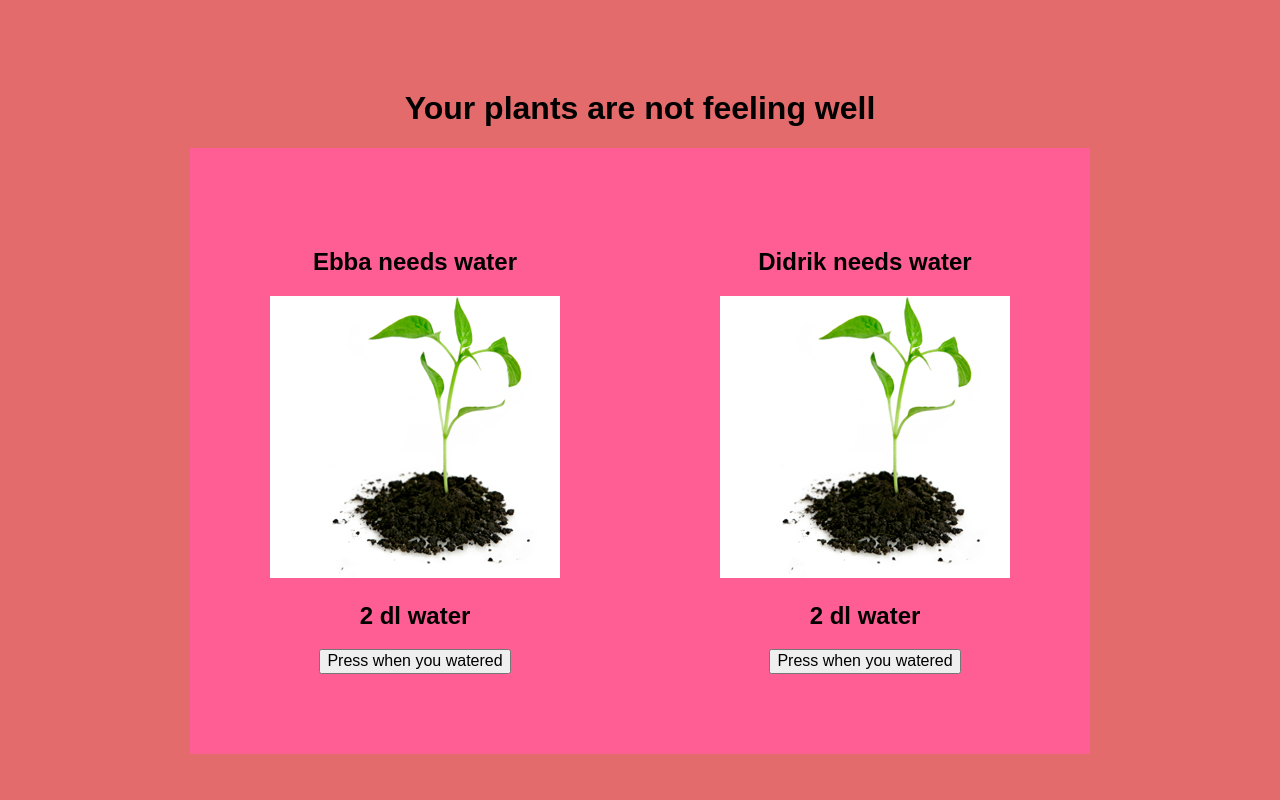
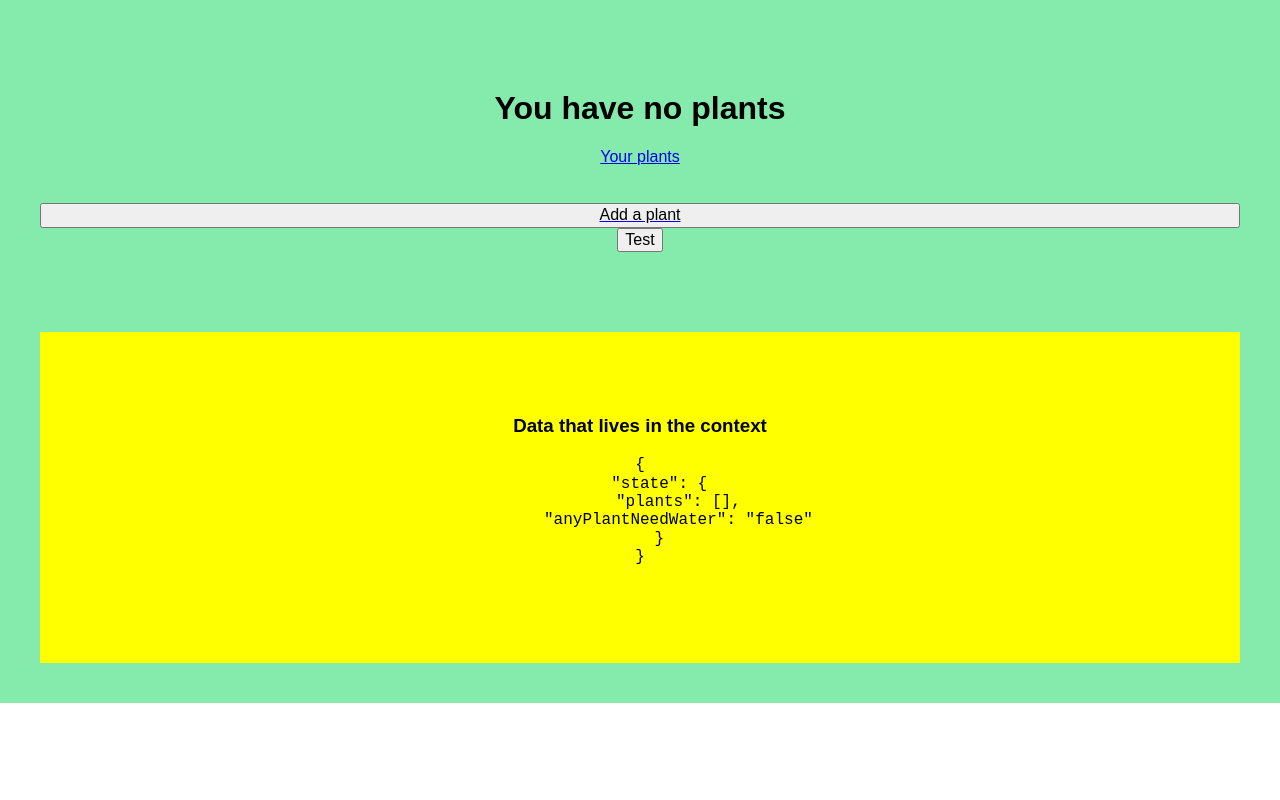
Before and after one commit to carsva/plantapp, a React (Create React App) app: page /home in a window 1280 px wide. Shown: the top 800 px of the page. Built offline with nearby package versions, Linux system fonts and the light colour scheme.

Commit message:
Starting the deletion of plants (not finished)

```diff
--- a/src/AppContext.js
+++ b/src/AppContext.js
@@ -2,24 +2,25 @@ import React from 'react';
 
 export const AppContext = React.createContext('plant');
 
-let plants = [
-      {
-        name: 'Ebba',
-        amount: 2,
-        timesPerMonth: 3,
-        picture: './../plant.jpg',
-        plantNeedWater: true,
-      },
-      {
-        name: 'Didrik',
-        amount: 2,
-        timesPerMonth: 3,
-        picture: './../plant.jpg',
-        plantNeedWater: true,
-      },
-];
+// let plants = [
+//       {
+//         name: 'Ebba',
+//         amount: 2,
+//         timesPerMonth: 3,
+//         picture: './../plant.jpg',
+//         plantNeedWater: true,
+//       },
+//       {
+//         name: 'Didrik',
+//         amount: 2,
+//         timesPerMonth: 3,
+//         picture: './../plant.jpg',
+//         plantNeedWater: true,
+//       },
+// ];
 
-localStorage.plants = JSON.stringify(plants);
+// localStorage.plants = JSON.stringify(plants);
+  let plants = [];
 
   if (localStorage.plants) {
     let localPlants = JSON.parse(localStorage.plants);
@@ -32,25 +33,49 @@ export class AppProvider extends React.Component {
     anyPlantNeedWater: null,
   };
 
-  // testFunction = () => {
-  //   alert('test')
-  // }
 
-  newPlant = values => {
-    this.setState({
-      ...this.state,
-      plants: [
-        ...this.state.plants,
-        {
-          // ...MakeNewPlant(),
-          ...values,
-        },
-      ],
-    });
-  };
+    test = plant => {
+    console.log('p')
+    console.log(plant)
+
+
+
+    // deleteIceCream(flavour) {
+    //   let iceCream = this.state.iceCream;
+
+    //   let filteredIceCream = iceCream.filter(iceCream => {
+    //     return iceCream.flavour !== flavour;
+    //   })
+    //   this.setState ({
+    //     iceCream: filteredIceCream
+    //   })
+    //   localStorage.iceCream = JSON.stringify(filteredIceCream);
+
+    // }
+    };
+
+    newPlant = (values) => {
+      let plants = this.state.plants;
+      plants.push({
+        name: values.name,
+        amount: values.amount,
+        timesPerMonth: values.timesPerMonth,
+        picture: values.picture,
+        plantNeedWater: values.plantNeedWater
+      })
+
+      this.setState ({
+        plants: plants
+      })
+      localStorage.plants = JSON.stringify(plants);
+      console.log(localStorage.plants)
+      console.log(plants)
+      this.PlantNeedWater();
+    }
+
+
 
   AnyPlantNeedWater = value => {
-      console.log('called')
       this.setState({ anyPlantNeedWater: value });
   };
 
@@ -58,42 +83,16 @@ export class AppProvider extends React.Component {
 
 
   PlantNeedWater = () => {
-    console.log('called')
     let plants = this.state.plants;
     let thirstyPlants = plants.map(plant => plant.plantNeedWater);
-    if (thirstyPlants.includes(true)) {
-      this.AnyPlantNeedWater(true)
+    if (thirstyPlants.includes('true')) {
+      this.AnyPlantNeedWater('true')
     } else {
-      this.AnyPlantNeedWater(false)
+      this.AnyPlantNeedWater('false')
     }
 
   }
 
-
-  // ThirstyToHappy = name => {
-  //   console.log(name + ' went from thirsty to happy');
-
-  //   let plants = this.state.plants;
-  //   plants.map(plant => {
-  //     if (plant.name === name) {
-  //       this.setState({
-  //         plants: [
-  //           {
-  //             name: name,
-  //             amount: 2,
-  //             timesPerMonth: 3,
-  //             picture: './../plant.jpg',
-  //             plantNeedWater: false,
-  //           },
-  //         ],
-  //       });
-  //       console.log(plants)
-  //       this.PlantNeedWater();
-  //     }
-  //   });
-  // };
-
-  /*
 
 editPlant = (id, newValues) => {
     {
@@ -112,23 +111,12 @@ editPlant = (id, newValues) => {
       }),
     });
   };
-var myArray = [
-  "Apples",
-  "Bananas",
-  "Pears"
-];
-
-var randomItem = myArray[Math.floor(Math.random()*myArray.length)];
-
-document.body.innerHTML = randomItem;
-*/
 
   componentWillMount() {
     this.PlantNeedWater();
   }
 
   render() {
-    console.log(JSON.stringify(plants))
     const value = {
       state: {
         ...this.state,
--- a/src/pages/AddPlant.js
+++ b/src/pages/AddPlant.js
@@ -27,7 +27,7 @@ class AddPlant extends Component {
 									amount: parseInt(e.target.amount.value),
                   timesPerMonth: parseInt(e.target.timesPerMonth.value),
                   picture: e.target.picture.value,
-                  plantNeedWater: e.target.picture.value,
+                  plantNeedWater: e.target.plantNeedWater.value,
 								};
 
 								context.state.newPlant(values);
@@ -36,7 +36,7 @@ class AddPlant extends Component {
 
               <input type="text" name="name" placeholder="Name" />
 							<br />
-              <input type="hidden" name="plantNeedWater" value="false"/>
+              <input type="hidden" name="plantNeedWater" value="true"/>
               <input type="hidden" name="picture" value="./../plant.jpg"/>
               <select name="amount">
                 <option value="0">Amount of water (dl):</option>
--- a/src/pages/Home.js
+++ b/src/pages/Home.js
@@ -31,9 +31,9 @@ class Home extends Component {
   // }
 
   renderClass(context) {
-    if (context.anyPlantNeedWater === false) {
+    if (context.anyPlantNeedWater === 'false') {
       return 'background-watered';
-    } else if (context.anyPlantNeedWater === true) {
+    } else if (context.anyPlantNeedWater === 'false') {
       return 'background-notwatered';
     } else {
       return 'background-neutral';
@@ -43,7 +43,7 @@ class Home extends Component {
   renderTitle(context) {
     if (context.anyPlantNeedWater === false) {
       return <h1>Your plants are happy</h1>;
-    } else if (context.anyPlantNeedWater === true) {
+    } else if (context.anyPlantNeedWater === 'true') {
       return <h1>Your plants are not feeling well</h1>;
     } else {
       return <h1>You have no plants</h1>;
@@ -60,7 +60,7 @@ class Home extends Component {
     console.log(something.PlantNeedWater)
     let myNewSomething = something.state.plants.map(element => {
       if (element.name === actuallyTheContext) {
-        element.plantNeedWater = false;
+        element.plantNeedWater = 'false';
       }
       return element;
     });
@@ -85,7 +85,7 @@ class Home extends Component {
             {this.renderTitle(context.state)}
             <div className="center">
               {context.state.plants.map(plant => {
-                if (plant.plantNeedWater === true) {
+                if (plant.plantNeedWater === 'true') {
                   return (
                     <PlantPop
                       name={plant.name}
--- a/src/pages/yourPlants.js
+++ b/src/pages/yourPlants.js
@@ -10,15 +10,22 @@ let styles = {
 };
 
 class yourPlants extends Component {
+  clickme(plantName) {
+    this.state.test(plantName);
+  }
+
   render() {
     return (
       <AppConsumer>
         {context => (
           <div>
             <h1>Your plants</h1>
-            {context.state.plants.map(({ name }) => (
+            {context.state.plants.map(plant => (
               <div className="center">
-                 <Link to={`/plant/${name}`}>{name}</Link>
+                <Link to={`/plant/${plant.name}`}>{plant.name}</Link>
+                <button onClick={this.clickme.bind(context, plant.name)}>
+                  X
+                </button>
               </div>
             ))}
 
```
